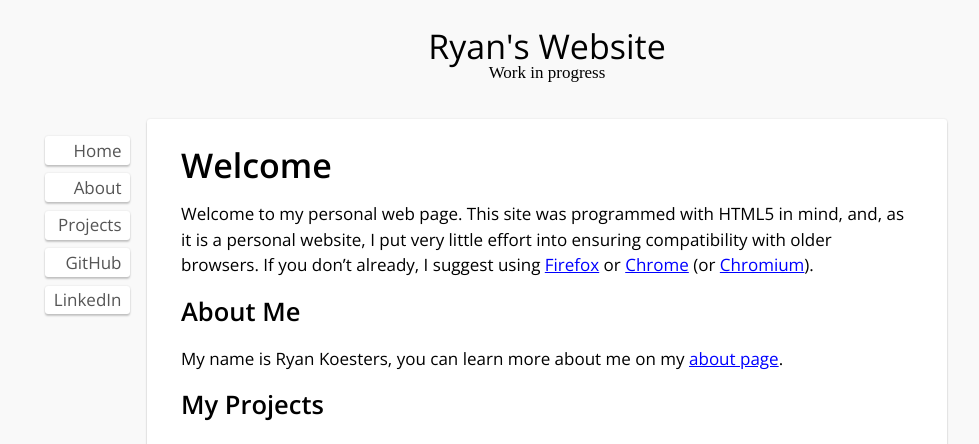
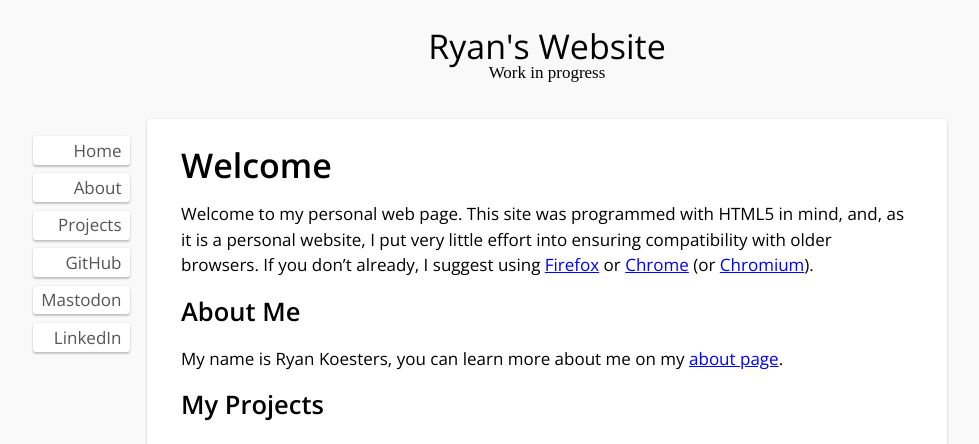
Before and after one commit to rkoesters/rkoesters.github.io, a Jekyll site: the page built from index.md, in a window 1280 px wide. Shown: the top 444 px of the page, without its empty margins (93-1072 px from the left). Built offline with Jekyll 4.4.1, drawn with Linux system fonts in a browser that asks for light colours.

Commit message:
Add Mastodon link to sidebar.

```diff
--- a/_layouts/base.html
+++ b/_layouts/base.html
@@ -26,6 +26,7 @@
           <li><a href="/about.html">About</a></li>
           <li><a href="/projects.html">Projects</a></li>
           <li><a href="https://github.com/rkoesters" rel="me">GitHub</a></li>
+          <li><a href="https://mastodon.social/@rkoesters" rel="me">Mastodon</a></li>
           <li><a href="https://www.linkedin.com/in/ryankoesters" rel="me">LinkedIn</a></li>
         </ul>
       </nav>
```
